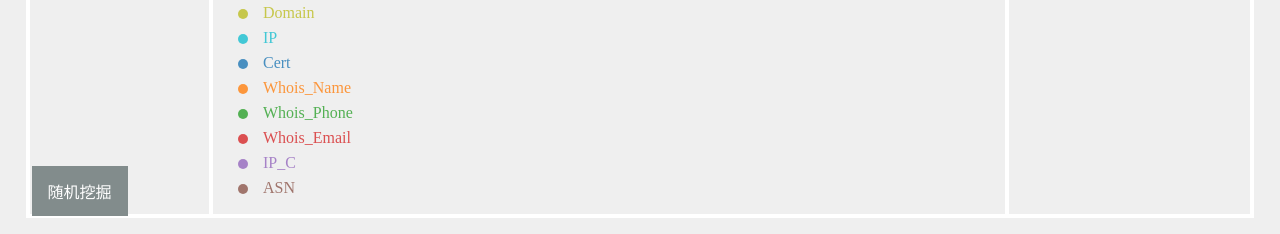
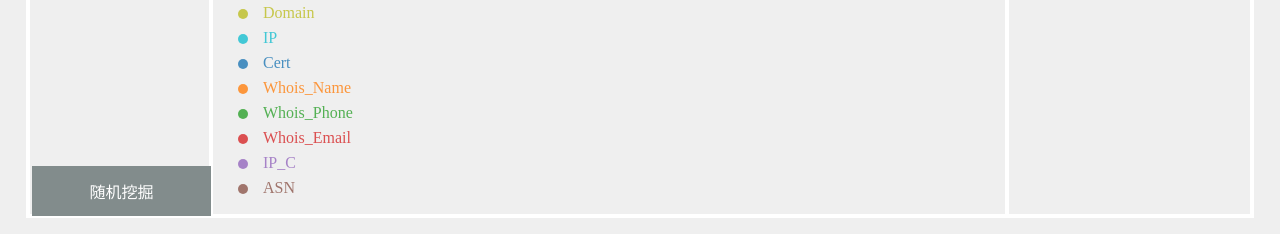
Before and after one commit to ArcPen/asset-subgraph-visualization, a Flask app: page / in a window 1280 px wide. Shown: the part 566-800 px from the top of the page. Run offline with Flask 2, Linux system fonts and the light colour scheme; parts of the project's set-up code (start-up, migrations or seed data) failed here and were passed over; some libraries are stand-ins or nearby versions.

Commit message:
adjust button style

```diff
--- a/templates/mainpage.html
+++ b/templates/mainpage.html
@@ -207,7 +207,7 @@ body {
                 </button>
             </div>
             <div style="position: absolute; top: 93%; width: 100%;">
-                <button class="group-button" @click="excavateRandomly">随机挖掘</button>
+                <button class="group-button" @click="excavateRandomly" style="width: 100%;">随机挖掘</button>
             </div>
         </div>
     </div>
```
